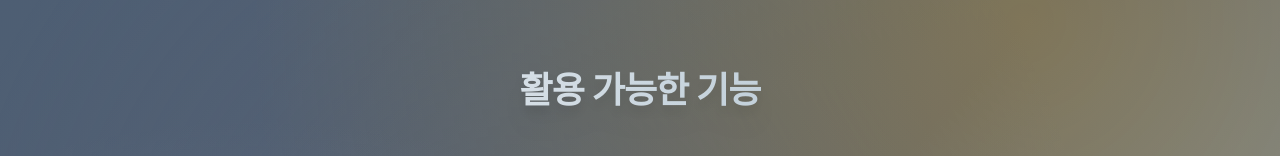
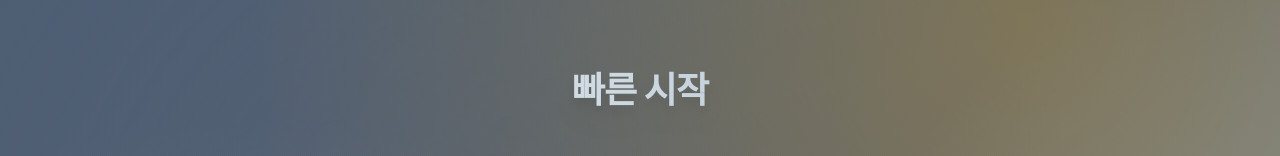
Before and after one commit to Dadok-im/Frontend, a React (Vite) app: page / in a window 1280 px wide. Shown: the part 269-425 px from the top of the page. Built offline with nearby package versions, Linux system fonts and the light colour scheme.

Commit message:
refactor : 메인 페이지 수정

```diff
--- a/src/pages/MainPage.tsx
+++ b/src/pages/MainPage.tsx
@@ -123,7 +123,7 @@ const MainPage: React.FC = () => {
         <div className="relative z-10 px-5 pb-14">
           <div className="overflow-hidden rounded-3xl bg-white/92 p-6 shadow-[0_15px_40px_rgba(21,34,49,0.25)] ring-1 ring-white/40 backdrop-blur">
             <div className="mb-5 flex items-center justify-between">
-              <div className="text-6xl leading-none">🧠</div>
+              <div className="text-6xl leading-none">🩵</div>
               <span className="rounded-full bg-gradient-to-r from-[#4A90E2] to-[#7F8FF4] px-3 py-1 text-xs font-semibold text-white shadow">
                 오늘도 함께
               </span>
@@ -238,7 +238,7 @@ const MainPage: React.FC = () => {
           {/* Feature cards */}
           <section className="pt-6 pb-10 sm:pt-8 sm:pb-12 md:pt-10 md:pb-14">
             <h2 className="bg-gradient-to-r from-[#F5F7FA] to-[#A3B8C6] bg-clip-text text-center text-2xl font-bold tracking-tight text-transparent drop-shadow-xl sm:text-3xl md:text-4xl">
-              활용 가능한 기능
+              빠른 시작
             </h2>
 
             <div className="mt-6 grid grid-cols-3 gap-3 sm:mt-12 sm:gap-6 lg:gap-8">
```
Also changed, not shown: 1 other file (tests, documents, lock files or other folders).
